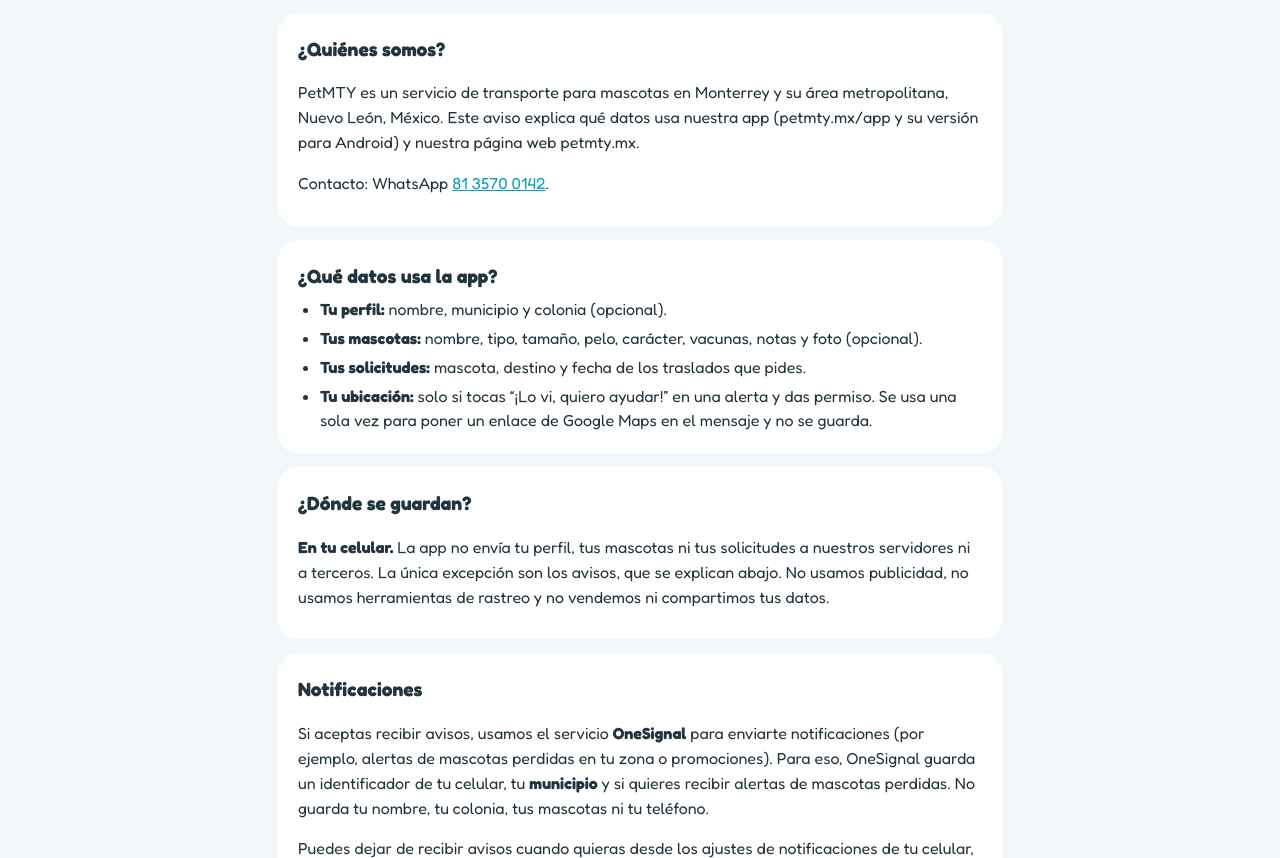
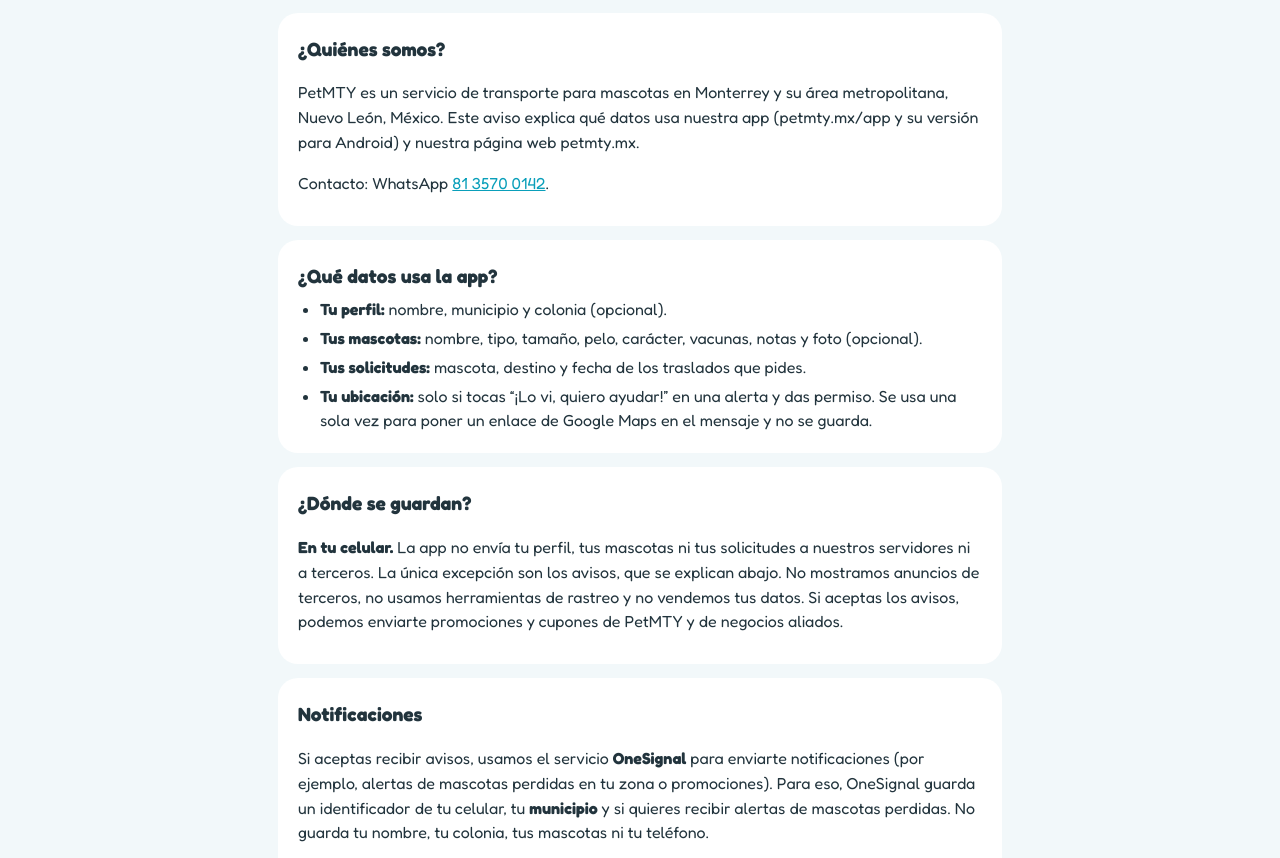
Before and after one commit to PetMty-mx/petmty-mx.github.io, a plain HTML site: page privacidad/index.html in a window 1280 px wide. Shown: the part 233-1091 px from the top of the page. Drawn offline with Linux system fonts and the light colour scheme.

Commit message:
Update index.html

```diff
--- a/privacidad/index.html
+++ b/privacidad/index.html
@@ -50,7 +50,7 @@ footer{text-align:center;color:var(--suave);padding:0 20px 30px;font-size:.95rem
 
 <section>
 <h2>¿Dónde se guardan?</h2>
-<p><b>En tu celular.</b> La app no envía tu perfil, tus mascotas ni tus solicitudes a nuestros servidores ni a terceros. La única excepción son los avisos, que se explican abajo. No usamos publicidad, no usamos herramientas de rastreo y no vendemos ni compartimos tus datos.</p>
+<p><b>En tu celular.</b> La app no envía tu perfil, tus mascotas ni tus solicitudes a nuestros servidores ni a terceros. La única excepción son los avisos, que se explican abajo. No mostramos anuncios de terceros, no usamos herramientas de rastreo y no vendemos tus datos. Si aceptas los avisos, podemos enviarte promociones y cupones de PetMTY y de negocios aliados.</p>
 </section>
 
 <section>
```
